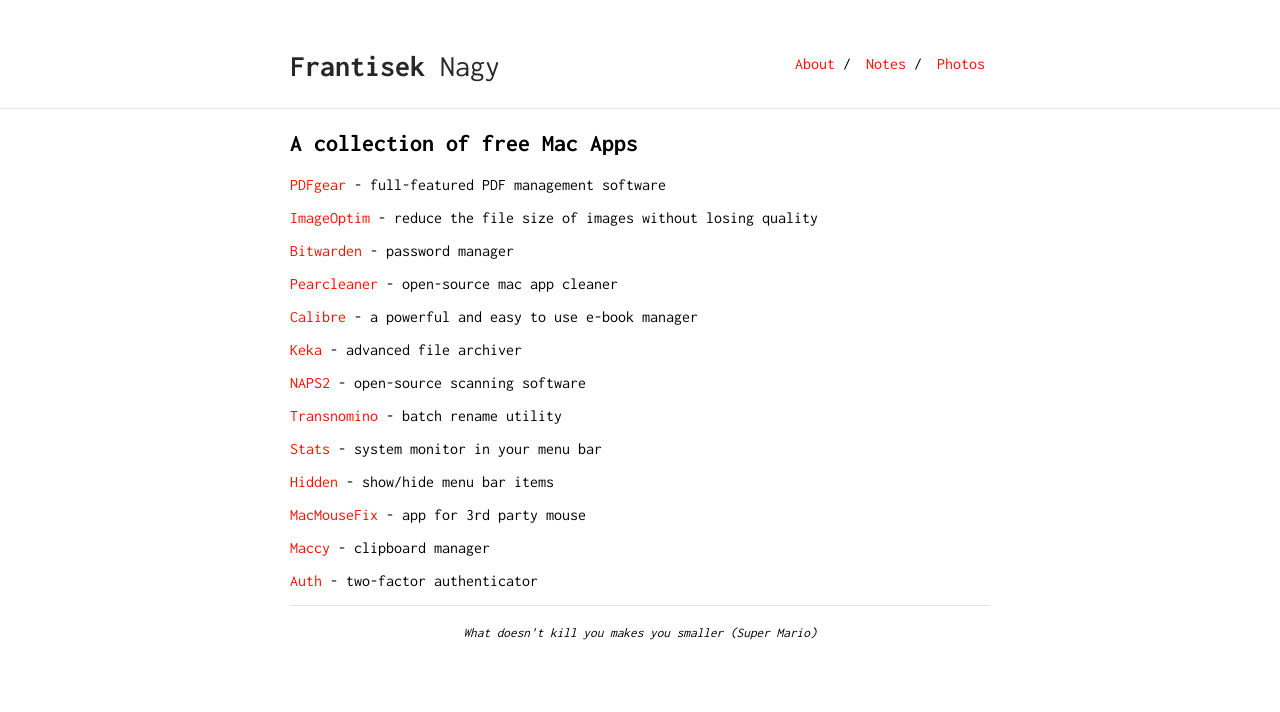
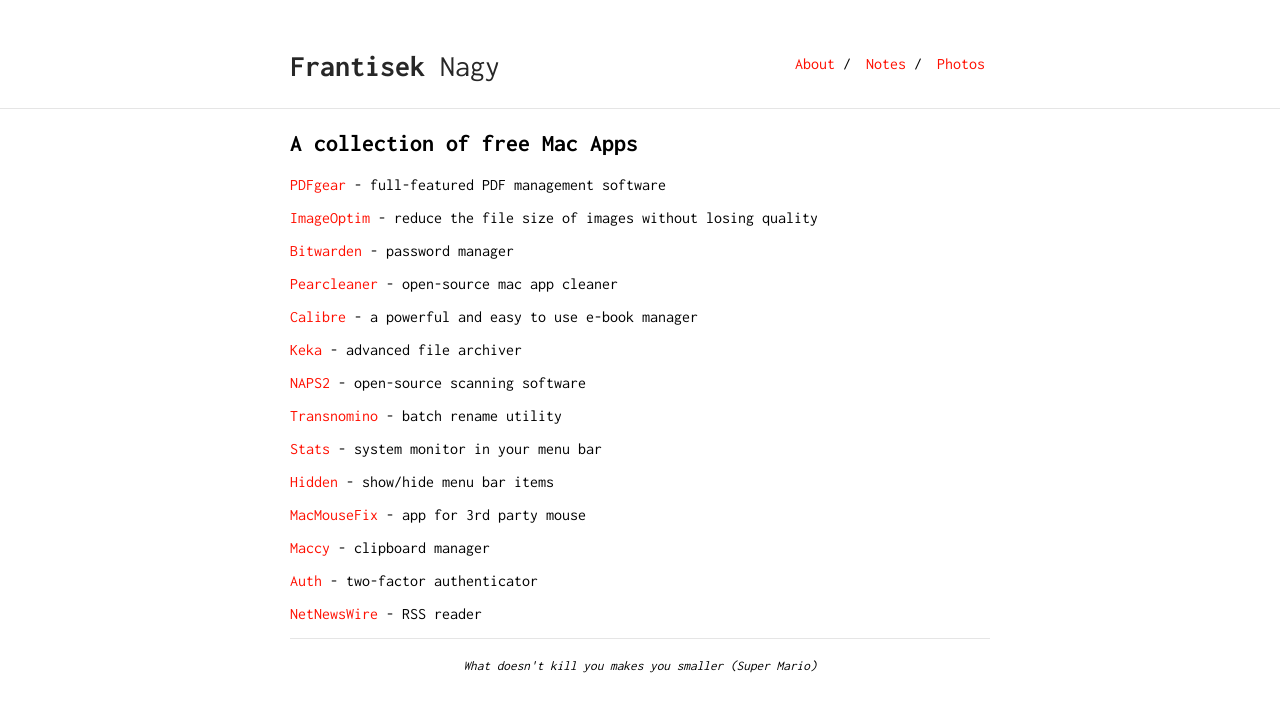
Before and after one commit to nagyfrantisek/nagyfrantisek_old, a Jekyll site: the page built from _posts/2024-03-20-a-collection-of-free-mac-apps.md, in a window 1280 px wide. Shown: the top 712 px of the page. Built offline with Jekyll 4.4.1, drawn with Linux system fonts in a browser that asks for light colours.

Commit message:
added netnewswire

```diff
--- a/_posts/2024-03-20-a-collection-of-free-mac-apps.md
+++ b/_posts/2024-03-20-a-collection-of-free-mac-apps.md
@@ -32,3 +32,5 @@ description: A collection of free Mac Apps
 [Maccy](https://maccy.app) - clipboard manager
 
 [Auth](https://apps.apple.com/app/id6444121398) - two-factor authenticator
+
+[NetNewsWire](https://netnewswire.com) - RSS reader
```
